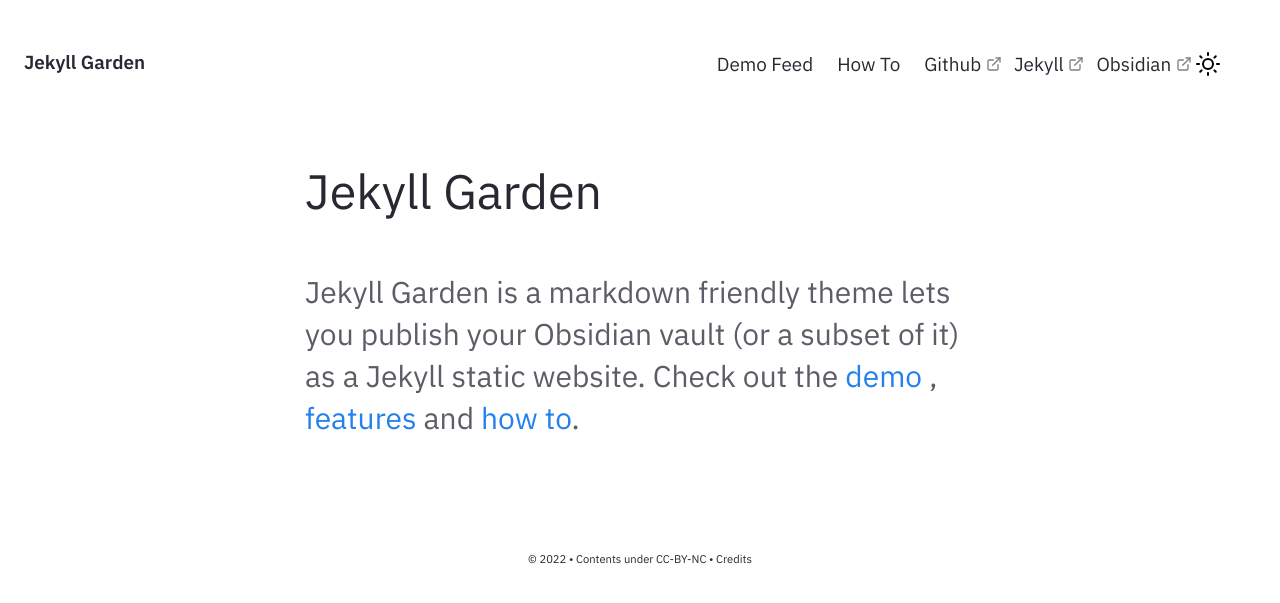
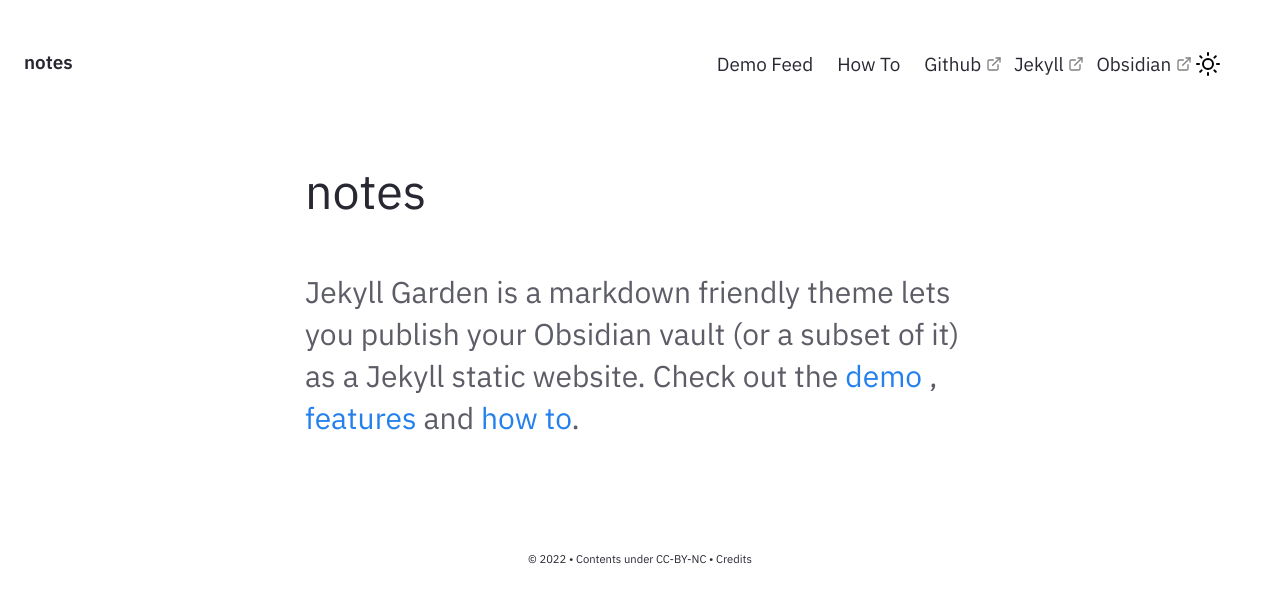
Before and after one commit to caeciliuus/caecilius.github.io, a Jekyll site: the page built from pages/index.md, in a window 1280 px wide. Shown: the top 603 px of the page. Built offline with Jekyll 4.4.1, drawn with Linux system fonts in a browser that asks for light colours.

Commit message:
Update _config.yml

```diff
--- a/_config.yml
+++ b/_config.yml
@@ -19,7 +19,7 @@
 # in the templates via {{ site.myvariable }}.
 
 # URL is the base hostname with protocol for your site, eg http://example.com
-url: "" # the base hostname & protocol for your site, e.g. http://example.com
+url: "cirx.cloud" # the base hostname & protocol for your site, e.g. http://example.com
 
 # If you want to install this jekyll in a subpath (eg /digitalgarden) set it here.
 # Else keep it Empty (DON'T PUT /; Keep it empty)
@@ -27,8 +27,8 @@ baseurl: ""
 
 # Website Header, Description, Footer year and text.
 # If you are deleting this, make sure you remove it from HTML files too
-heading: Jekyll Garden # Change this
-content: Obsidian ready Jekyll Theme
+heading: notes # Change this
+content:
 copyright:
   year: © 2022
   msg: Contents under CC-BY-NC
@@ -110,6 +110,7 @@ exclude:
   - _notes/000 Inbox
   - _notes/200 Private
   - _notes/300 Templates
+  - _notes/Et Cetera
 #   - .sass-cache/
 #   - .jekyll-cache/
 #   - gemfiles/
```
